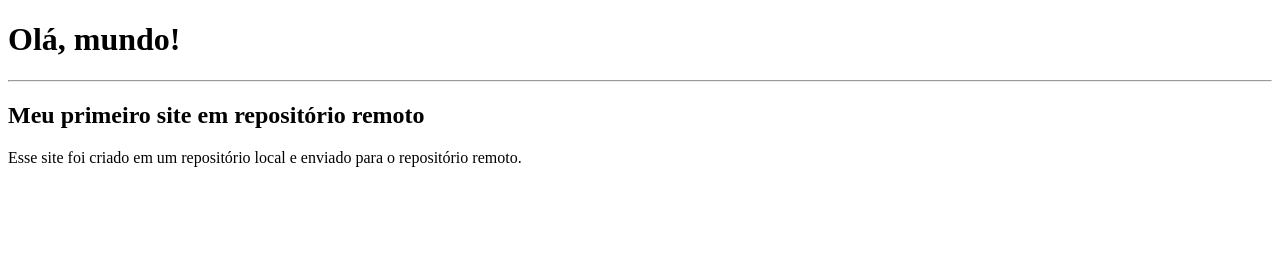
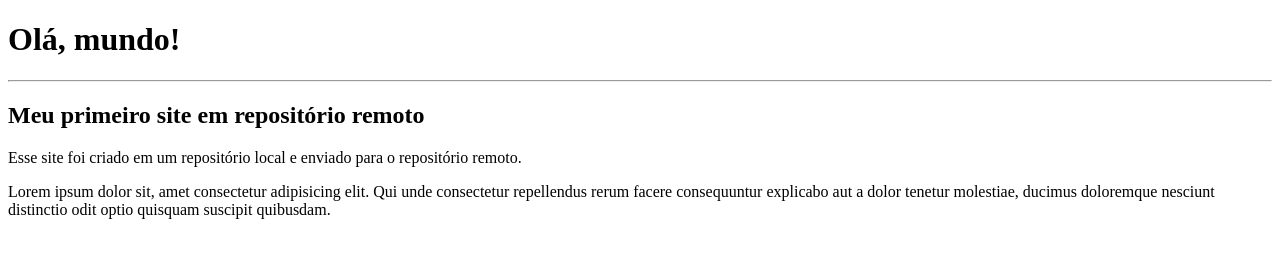
Before and after one commit to LeandroGuedesS/Ola-Mundo, a plain HTML site: page site - ola mundo/index.html in a window 1280 px wide. Drawn offline with Linux system fonts and the light colour scheme.

Commit message:
Parágrafo a mais
Adicionei um parágrafo

```diff
--- a/site - ola mundo/index.html
+++ b/site - ola mundo/index.html
@@ -11,5 +11,6 @@
     <hr>
     <h2>Meu primeiro site em repositório remoto</h2>
     <p>Esse site foi criado em um repositório local e enviado para o repositório remoto. </p>
+    <p>Lorem ipsum dolor sit, amet consectetur adipisicing elit. Qui unde consectetur repellendus rerum facere consequuntur explicabo aut a dolor tenetur molestiae, ducimus doloremque nesciunt distinctio odit optio quisquam suscipit quibusdam.</p>
 </body>
 </html>
```
